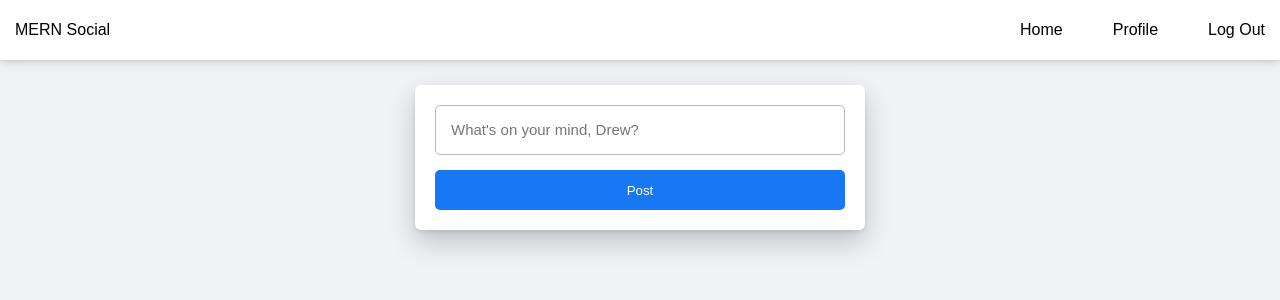
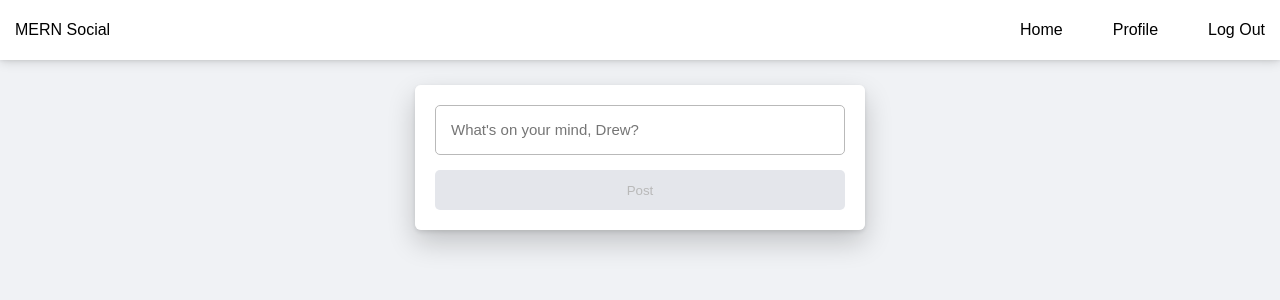
Before and after one commit to drew18moore/social-network-MERN, a React (Vite) app in the folder client/: page / in a window 1280 px wide. Shown: the top 300 px of the page. Built offline with nearby package versions, Linux system fonts and the light colour scheme.

Commit message:
Added styles to disabled post-btn

```diff
--- a/client/src/components/newPost/NewPost.jsx
+++ b/client/src/components/newPost/NewPost.jsx
@@ -41,7 +41,7 @@ export default function NewPost() {
           placeholder={`What's on your mind, ${currentUser.username}?`}
           onChange={handleChange}
         />
-        <button disabled={userMessage === "" ? true : false} type="submit">
+        <button disabled={userMessage === "" ? true : false} type="submit" id="post-btn">
           Post
         </button>
       </form>
--- a/client/src/components/newPost/newPost.css
+++ b/client/src/components/newPost/newPost.css
@@ -20,3 +20,9 @@
   border: 1px solid #B9B9B9;
   border-radius: 5px;
 }
+
+#post-btn:disabled {
+  background-color: #E4E6EB;
+  color: #B9B9B9;
+  cursor: not-allowed;
+}
```
